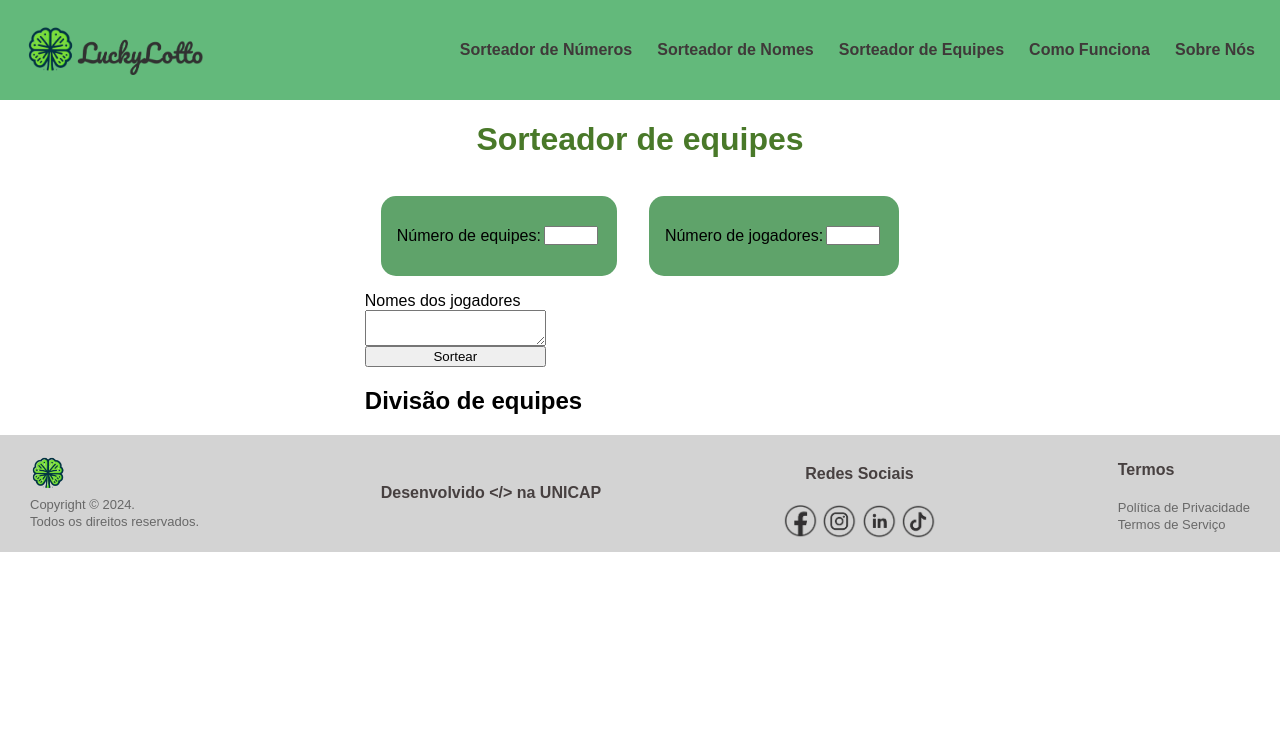
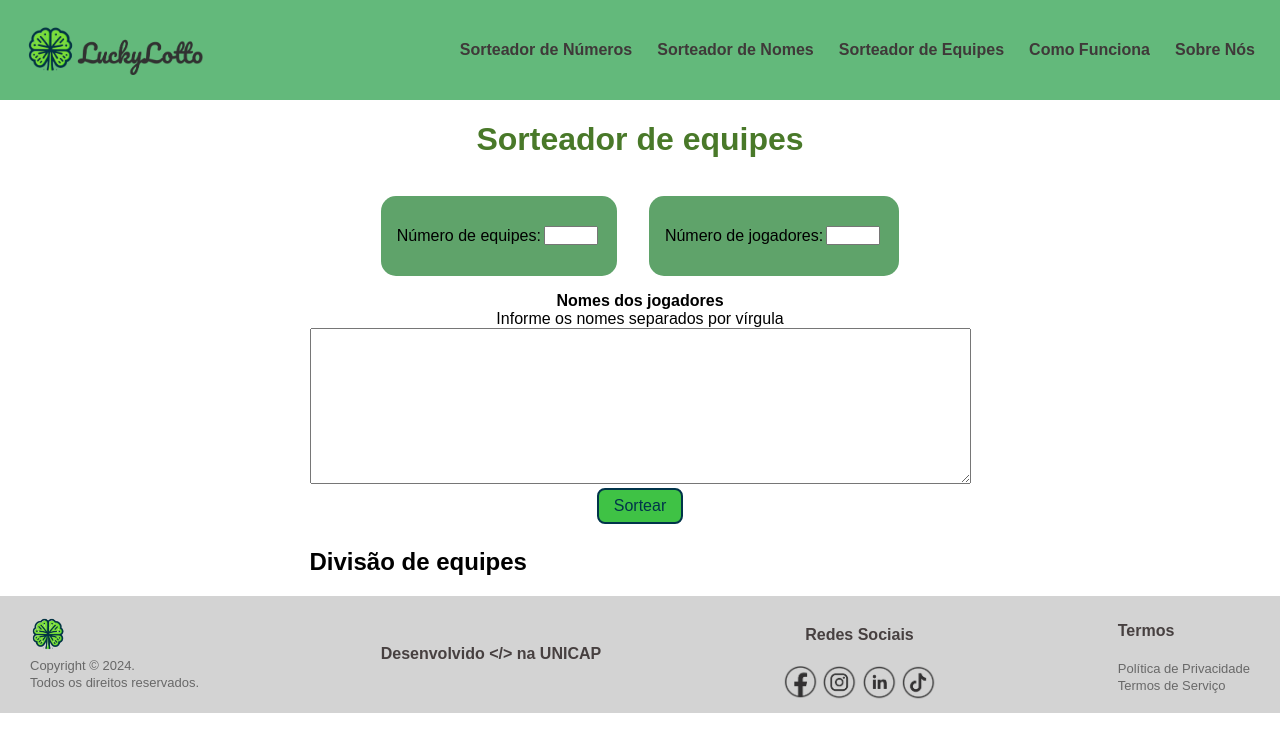
Before and after one commit to deivysonjds/sorteador, a website: page src/sorteio_equipe/index.html in a window 1280 px wide. Drawn offline with Linux system fonts and the light colour scheme.

Commit message:
add icon nos titulos e ajustado centralização de sorteio equipe

```diff
--- a/index.css
+++ b/index.css
@@ -1,6 +1,12 @@
 main {
+    display: flex;
+    justify-content: center;
     padding: 15px;
     text-align: center;
+}
+
+#container-center-div {
+    width: 20rem;
 }
 
 .input-group {
--- a/src/sorteio_equipe/index.css
+++ b/src/sorteio_equipe/index.css
@@ -38,4 +38,24 @@ main {
     display: flex;
     flex-direction: column;
     width: max-content;
+    text-align: center;
 }
+
+button{
+    background-color: #3fc245;
+    padding: 7px 15px;
+    text-align: center;
+    text-decoration: none;
+    display: inline-block;
+    font-size: 16px;
+    margin: 4px 2px;
+    border-radius: 8px;
+    color: #01344a;
+    border: 2px solid #01344a;
+    justify-content: center;
+}
+
+button:hover {
+    cursor: pointer;
+    background-color: #32861c;
+}
--- a/src/sorteio_equipe/index.html
+++ b/src/sorteio_equipe/index.html
@@ -38,12 +38,15 @@
                 </div>
                 <div class="nomes-container">
                     <span>
-                        Nomes dos jogadores
+                        <b>Nomes dos jogadores </b><br>
+                        Informe os nomes separados por vírgula
                     </span>
-                    <textarea name="" id="nomes-jogadores"></textarea>
-                    <button>
-                        Sortear
-                    </button>
+                    <textarea name="" id="nomes-jogadores" rows="10" cols="80"></textarea>
+                    <div>
+                        <button>
+                            Sortear
+                        </button>
+                    </div>
                 </div>
                 <div class="nomes-container">
                     <h2>
--- a/styles.css
+++ b/styles.css
@@ -1,7 +1,4 @@
 body {
-    display: flex;
-    flex-direction: column;
-    justify-content: space-between;
     font-family: Arial, sans-serif;
     margin: 0;
     padding: 0;
```
Also changed, not shown: index.html (+2 -0 lines), src/como_funciona/index.html (+2 -1 lines), src/sobre_nos/index.html (+2 -1 lines), src/sorteio_nomes/index.html (indentation only).
